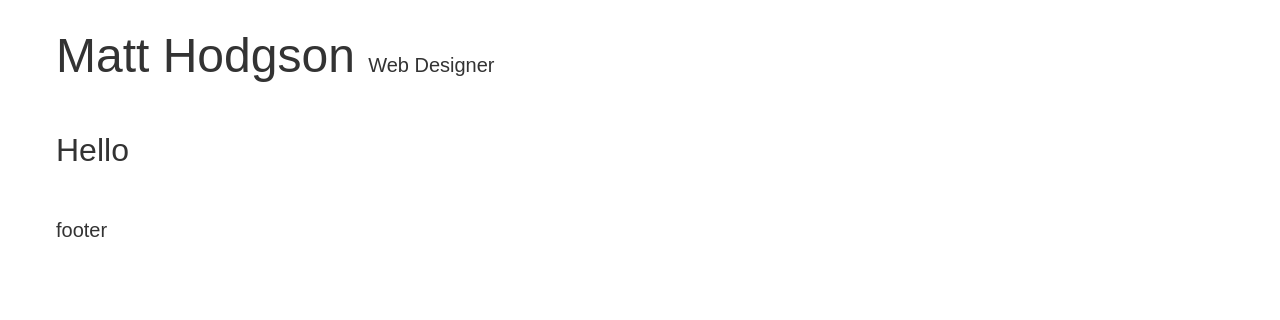
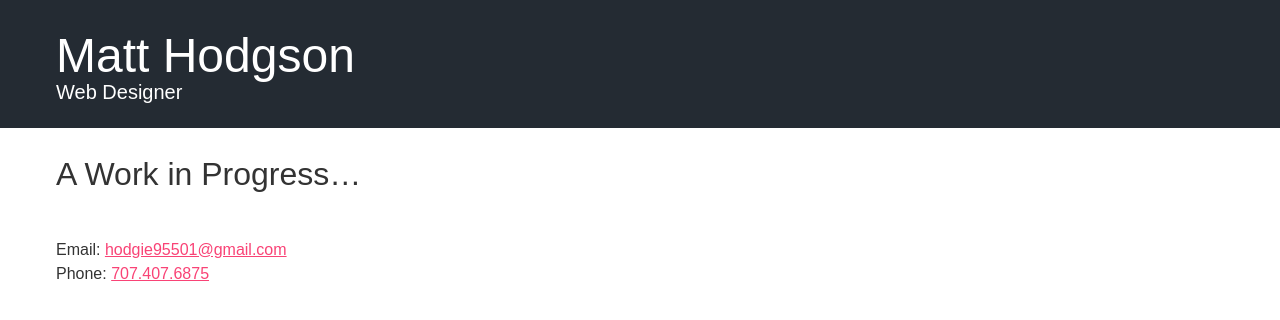
Before and after one commit to matthodgson/matthodgson.github.io, a website: page index.html in a window 1280 px wide. Drawn offline with nearby package versions, Linux system fonts and the light colour scheme.

Commit message:
Place-holder page content
My version of continuous integration

```diff
--- a/css/scss/_base.scss
+++ b/css/scss/_base.scss
@@ -0,0 +1,3 @@
+a:link{
+	color:$pink;
+}
--- a/css/scss/_layout.scss
+++ b/css/scss/_layout.scss
@@ -3,6 +3,10 @@ $gutters: 1/3;
 $max-width:75em;
 
 //Header
+.branding{
+	background:$blue-dark;
+	color:$white;
+}
 .wrapper, .content-wrap, .photo-wrap{
 	@include rem-fallback(padding, 0, $pad);
 	position:relative;
--- a/css/scss/_type.scss
+++ b/css/scss/_type.scss
@@ -83,3 +83,9 @@ small,.milli {
   @include rem-fallback(font-size, .75); //12px
   line-height:2; //24px
 }
+
+//Custom styles
+h1 span{
+	display:block;
+//	text-indent:$space-quad;
+}
--- a/css/styles.scss
+++ b/css/styles.scss
@@ -42,6 +42,7 @@
     $GLOBAL ELEMENTS
 \*------------------------------------*/
 @import "scss/global";
+@import "scss/base";
 @import "scss/type";
 //@import "scss/base/animation";
 
--- a/index.html
+++ b/index.html
@@ -17,7 +17,7 @@
     </head>
     <body>
 
-        <div class="header-container">
+        <div class="header-container branding">
             <header class="wrapper clearfix">
                 <h1 class="title">Matt Hodgson <span class="gamma">Web Designer</span></h1>
             </header>
@@ -25,9 +25,9 @@
 
         <div class="main-container">
             <div class="main">
-                <article class="branding clearfix">
+                <article class=" clearfix">
                     <header class="wrapper">
-                        <h1 class="col-4">Hello</h1>
+                        <h1>A Work in Progress&hellip;</h1>
                     </header>
                 </article>
 
@@ -36,7 +36,7 @@
 
         <div class="footer-container">
             <footer class="wrapper">
-                <h3>footer</h3>
+                <p>Email: <a href="mailto:&#x68;&#x6F;&#x64;&#x67;&#x69;&#x65;&#x39;&#x35;&#x35;&#x30;&#x31;&#x40;&#x67;&#x6D;&#x61;&#x69;&#x6C;&#x2E;&#x63;&#x6F;&#x6D;">hodgie95501@gmail.com</a><br>Phone: <a href="tel:707.407.6875">707.407.6875</a></p>
             </footer>
         </div>
 
```
Also changed, not shown: css/styles.css.
